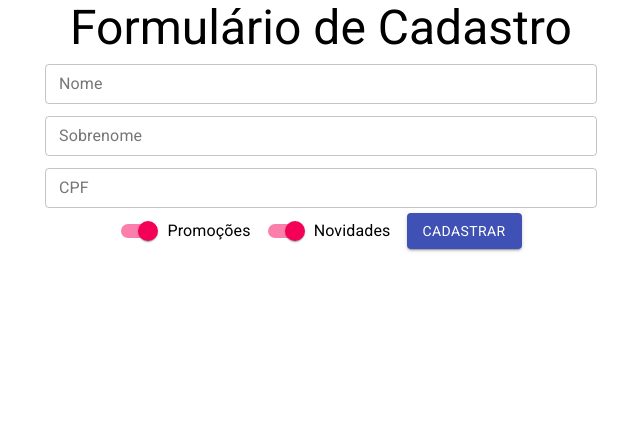
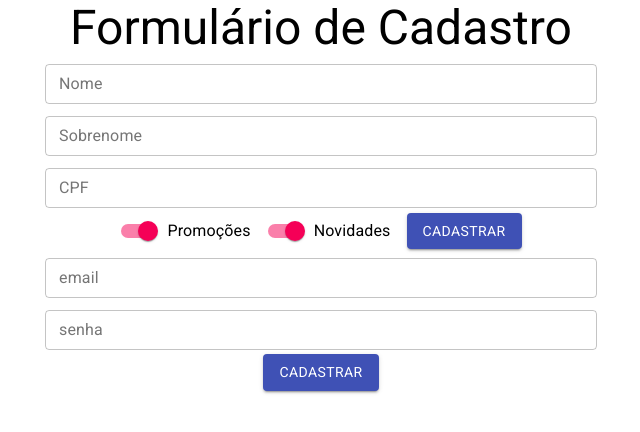
Before and after one commit to Gabrielhidro/React-form, a React (Create React App) app: page / in a window 1280 px wide. Shown: the top 432 px of the page, without its empty margins (319-959 px from the left). Built offline with nearby package versions, Linux system fonts and the light colour scheme.

Commit message:
Create DadosUsuario component

```diff
--- /dev/null
+++ b/src/components/FormulárioCadastro/DadosPessoais.jsx
@@ -0,0 +1,83 @@
+import React, { useState } from "react";
+import { Button, FormControlLabel, Switch, TextField } from "@material-ui/core";
+
+export function DadosPessoais({ onSubmit, validations }) {
+  const [nome, setNome] = useState("");
+  const [sobrenome, setSobrenome] = useState("");
+  const [cpf, setCpf] = useState();
+  const [promo, setPromo] = useState(true);
+  const [novidades, setNovidades] = useState(true);
+  const [error, setError] = useState({ cpf: { valido: true, texto: "" } });
+
+  return (
+    <form
+      onSubmit={(e) => {
+        e.preventDefault();
+
+        onSubmit({
+          nome,
+          sobrenome,
+          cpf,
+          novidades,
+          promo,
+        });
+      }}
+    >
+      <TextField
+        onChange={(e) => setNome(e.target.value)}
+        value={nome}
+        label="Nome"
+        id="nome"
+        color="secondary"
+        variant="outlined"
+        margin="dense"
+        fullWidth
+      />
+
+      <TextField
+        onChange={(e) => setSobrenome(e.target.value)}
+        value={sobrenome}
+        label="Sobrenome"
+        id="sobrenome"
+        color="secondary"
+        variant="outlined"
+        margin="dense"
+        fullWidth
+      />
+
+      <TextField
+        onChange={(e) => setCpf(e.target.value)}
+        onBlur={(e) => {
+          const isValid = validations(e.target.value);
+          setError({ cpf: isValid });
+        }}
+        value={cpf}
+        error={!error.cpf.valido}
+        helperText={error.cpf.texto}
+        label="CPF"
+        id="cpf"
+        color="secondary"
+        variant="outlined"
+        margin="dense"
+        fullWidth
+      />
+
+      <FormControlLabel
+        onChange={(e) => setPromo(e.target.checked)}
+        label="Promoções"
+        control={<Switch name="Promoções" checked={promo} />}
+        fullWidth
+      />
+
+      <FormControlLabel
+        onChange={(e) => setNovidades(e.target.checked)}
+        label="Novidades"
+        control={<Switch name="Novidades" checked={novidades} />}
+      />
+
+      <Button type="submit" variant="contained" color="primary">
+        Cadastrar
+      </Button>
+    </form>
+  );
+}
--- /dev/null
+++ b/src/components/FormulárioCadastro/DdosUsuario.jsx
@@ -0,0 +1,30 @@
+import { Button, TextField } from "@material-ui/core";
+
+export function DadosUsuario() {
+  return (
+    <form>
+      <TextField
+        id="email"
+        label="email"
+        type="email"
+        color="secondary"
+        variant="outlined"
+        margin="dense"
+        fullWidth
+      />
+      <TextField
+        id="senha"
+        label="senha"
+        type="password"
+        color="secondary"
+        variant="outlined"
+        margin="dense"
+        fullWidth
+      />
+
+      <Button type="submit" variant="contained" color="primary">
+        Cadastrar
+      </Button>
+    </form>
+  );
+}
--- a/src/components/FormulárioCadastro/FormularioCadastro.jsx
+++ b/src/components/FormulárioCadastro/FormularioCadastro.jsx
@@ -1,83 +1,12 @@
 import React, { useState } from "react";
-import { Button, FormControlLabel, Switch, TextField } from "@material-ui/core";
+import { DadosPessoais } from "./DadosPessoais";
+import { DadosUsuario } from "./DdosUsuario";
 
 export function FormularioCadastro({ onSubmit, validations }) {
-  const [nome, setNome] = useState("");
-  const [sobrenome, setSobrenome] = useState("");
-  const [cpf, setCpf] = useState();
-  const [promo, setPromo] = useState(true);
-  const [novidades, setNovidades] = useState(true);
-  const [error, setError] = useState({ cpf: { valido: true, texto: "" } });
-
   return (
-    <form
-      onSubmit={(e) => {
-        e.preventDefault();
-
-        onSubmit({
-          nome,
-          sobrenome,
-          cpf,
-          novidades,
-          promo,
-        });
-      }}
-    >
-      <TextField
-        onChange={(e) => setNome(e.target.value)}
-        value={nome}
-        label="Nome"
-        id="nome"
-        color="secondary"
-        variant="outlined"
-        margin="dense"
-        fullWidth
-      />
-
-      <TextField
-        onChange={(e) => setSobrenome(e.target.value)}
-        value={sobrenome}
-        label="Sobrenome"
-        id="sobrenome"
-        color="secondary"
-        variant="outlined"
-        margin="dense"
-        fullWidth
-      />
-
-      <TextField
-        onChange={(e) => setCpf(e.target.value)}
-        onBlur={(e) => {
-          const isValid = validations(e.target.value);
-          setError({ cpf: isValid });
-        }}
-        value={cpf}
-        error={!error.cpf.valido}
-        helperText={error.cpf.texto}
-        label="CPF"
-        id="cpf"
-        color="secondary"
-        variant="outlined"
-        margin="dense"
-        fullWidth
-      />
-
-      <FormControlLabel
-        onChange={(e) => setPromo(e.target.checked)}
-        label="Promoções"
-        control={<Switch name="Promoções" checked={promo} />}
-        fullWidth
-      />
-
-      <FormControlLabel
-        onChange={(e) => setNovidades(e.target.checked)}
-        label="Novidades"
-        control={<Switch name="Novidades" checked={novidades} />}
-      />
-
-      <Button type="submit" variant="contained" color="primary">
-        Cadastrar
-      </Button>
-    </form>
+    <>
+      <DadosPessoais onSubmit={onSubmit} validations={validations} />
+      <DadosUsuario />
+    </>
   );
 }
```
